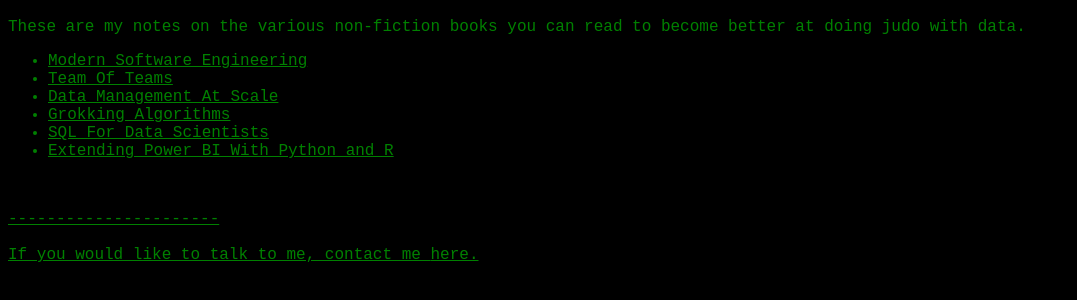
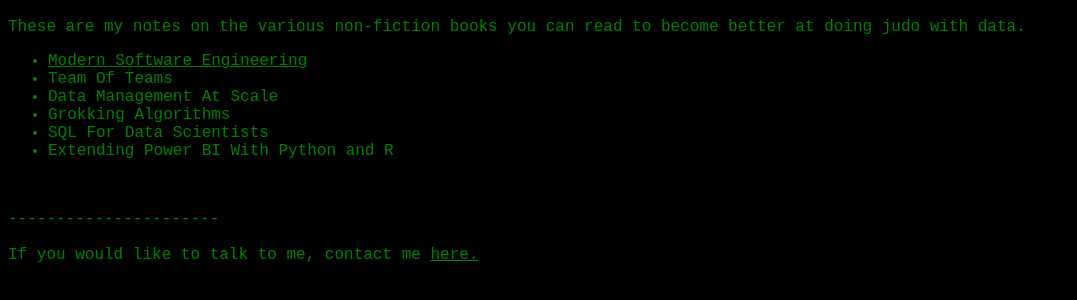
Before and after one commit to willbidstrup/datascienceexplorer, a plain HTML site: page html/reading-list.html in a window 1280 px wide. Shown: the part 120-420 px from the top of the page, without its empty margins (0-1077 px from the left). Drawn offline with Linux system fonts and the light colour scheme.

Commit message:
bug: fixed link

```diff
--- a/html/reading-list.html
+++ b/html/reading-list.html
@@ -20,7 +20,7 @@
    </p>
       <ul>
         <li> <a href="notes-modern-software-engineering.html"> Modern Software Engineering </a> </li>
-        <li> <a href="notes-team-of-teams.html"> Team Of Teams </li>
+        <li> <a href="notes-team-of-teams.html"> </a> Team Of Teams </li>
         <li> Data Management At Scale </li>
         <li> Grokking Algorithms </li>
         <li> SQL For Data Scientists </li>
```
